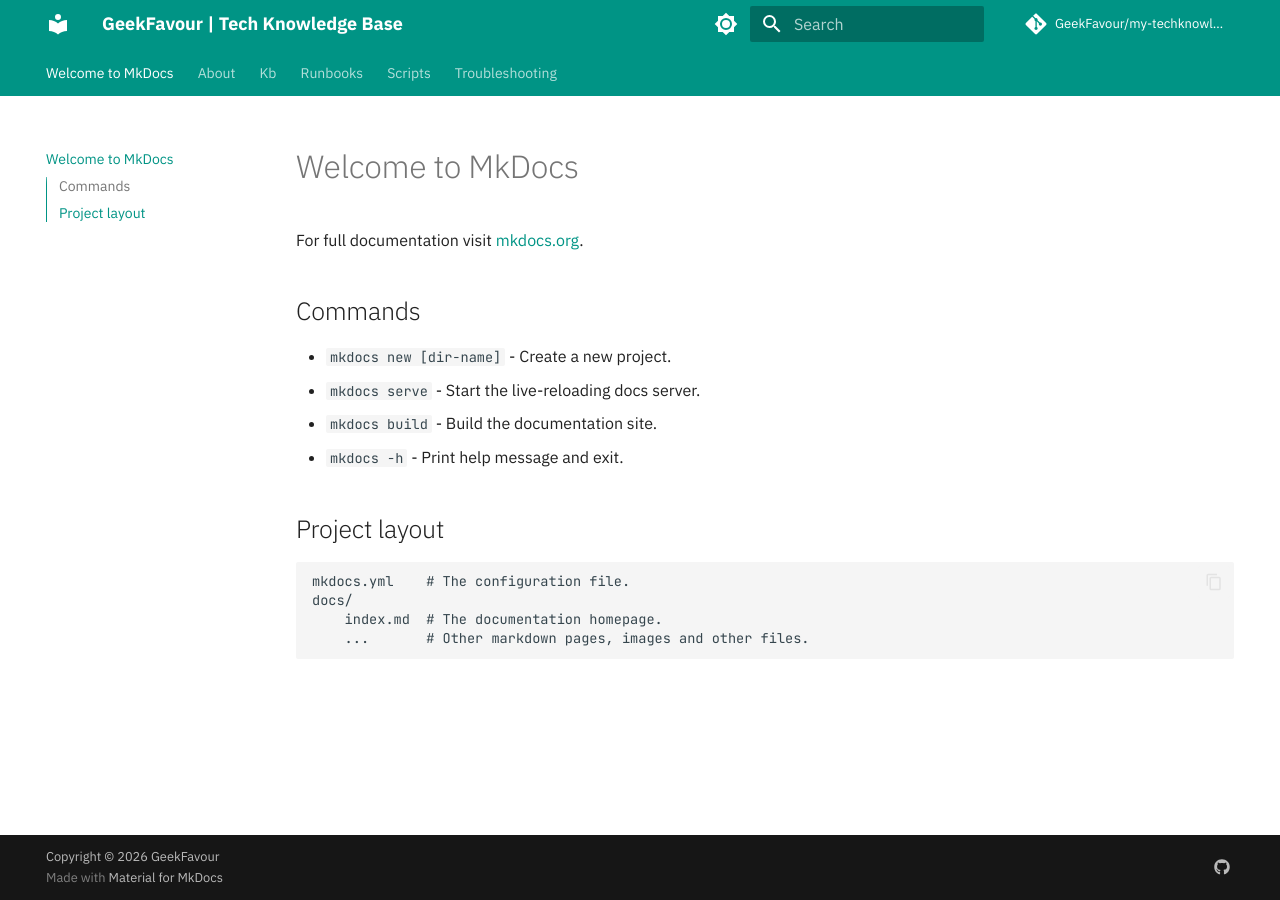
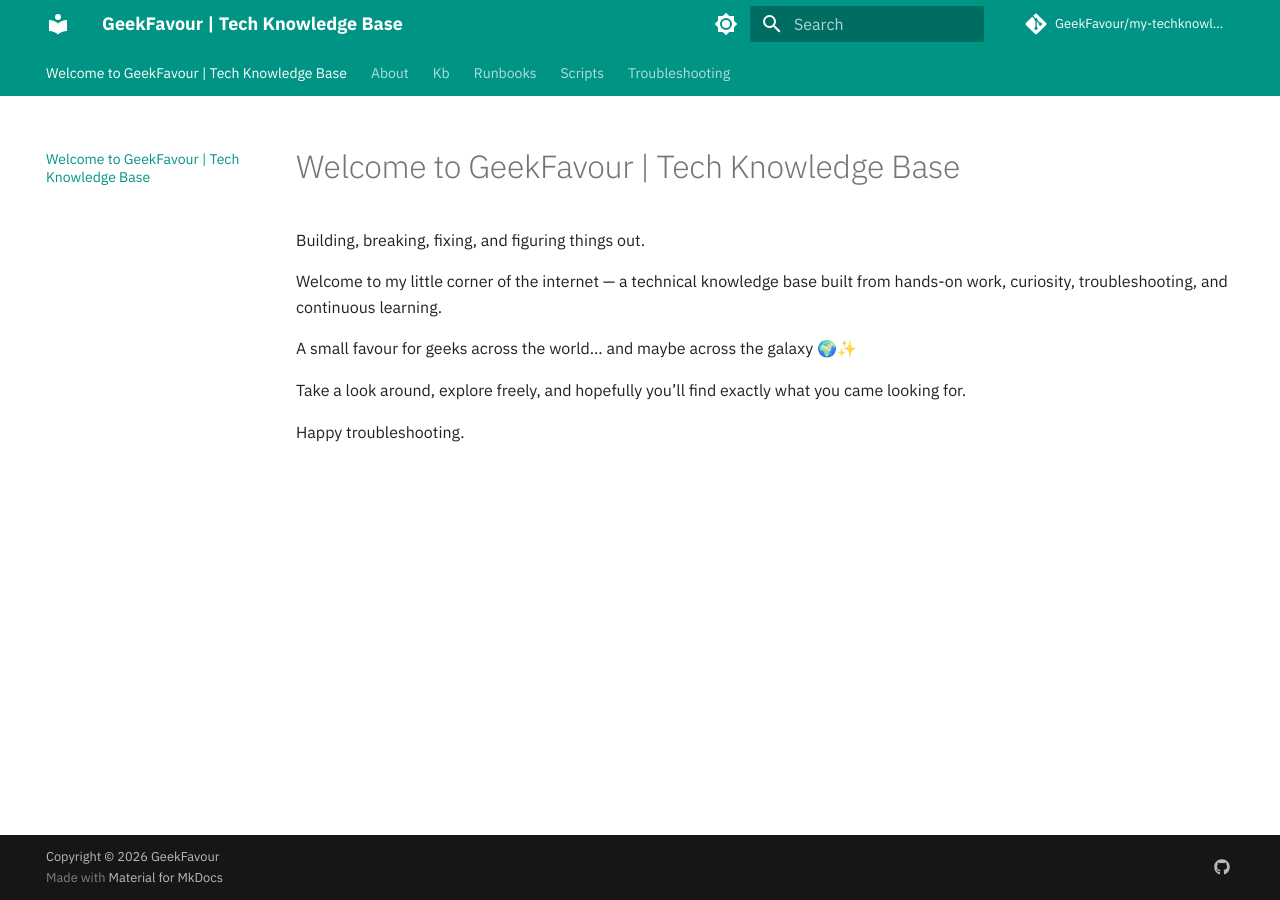
Before and after one commit to GeekFavour/my-techknowledge-site, an MkDocs documentation site: the page built from docs/index.md, in a window 1280 px wide. Built offline with MkDocs 1.6.1 and Material for MkDocs 9.7.7, drawn with Linux system fonts in a browser that asks for light colours; comment, search, counter and statistics services are not loaded.

Commit message:
updated Homepage

```diff
--- a/docs/index.md
+++ b/docs/index.md
@@ -1,17 +1,11 @@
-# Welcome to MkDocs
+# Welcome to GeekFavour | Tech Knowledge Base
 
-For full documentation visit [mkdocs.org](https://www.mkdocs.org).
+Building, breaking, fixing, and figuring things out.
 
-## Commands
+Welcome to my little corner of the internet — a technical knowledge base built from hands-on work, curiosity, troubleshooting, and continuous learning.
 
-* `mkdocs new [dir-name]` - Create a new project.
-* `mkdocs serve` - Start the live-reloading docs server.
-* `mkdocs build` - Build the documentation site.
-* `mkdocs -h` - Print help message and exit.
+A small favour for geeks across the world… and maybe across the galaxy 🌍✨
 
-## Project layout
+Take a look around, explore freely, and hopefully you’ll find exactly what you came looking for.
 
-    mkdocs.yml    # The configuration file.
-    docs/
-        index.md  # The documentation homepage.
-        ...       # Other markdown pages, images and other files.
+Happy troubleshooting.
```
